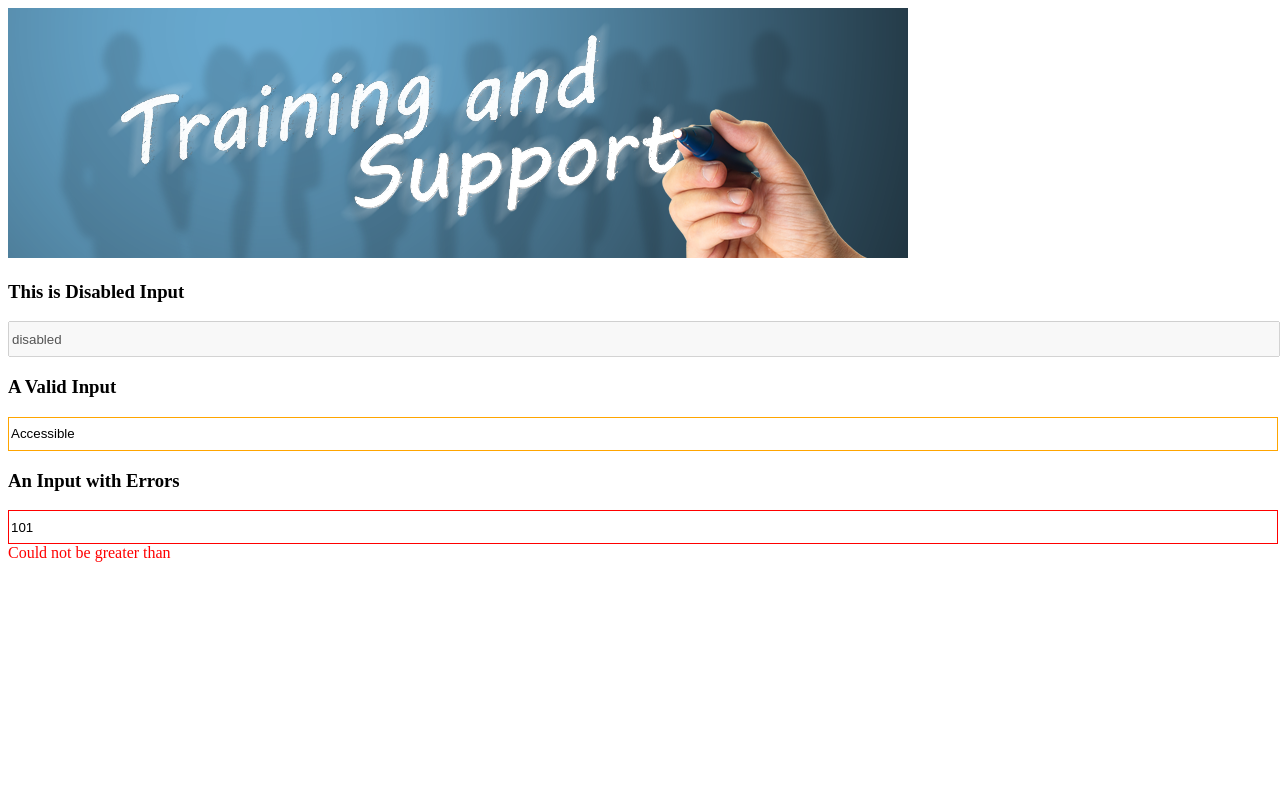
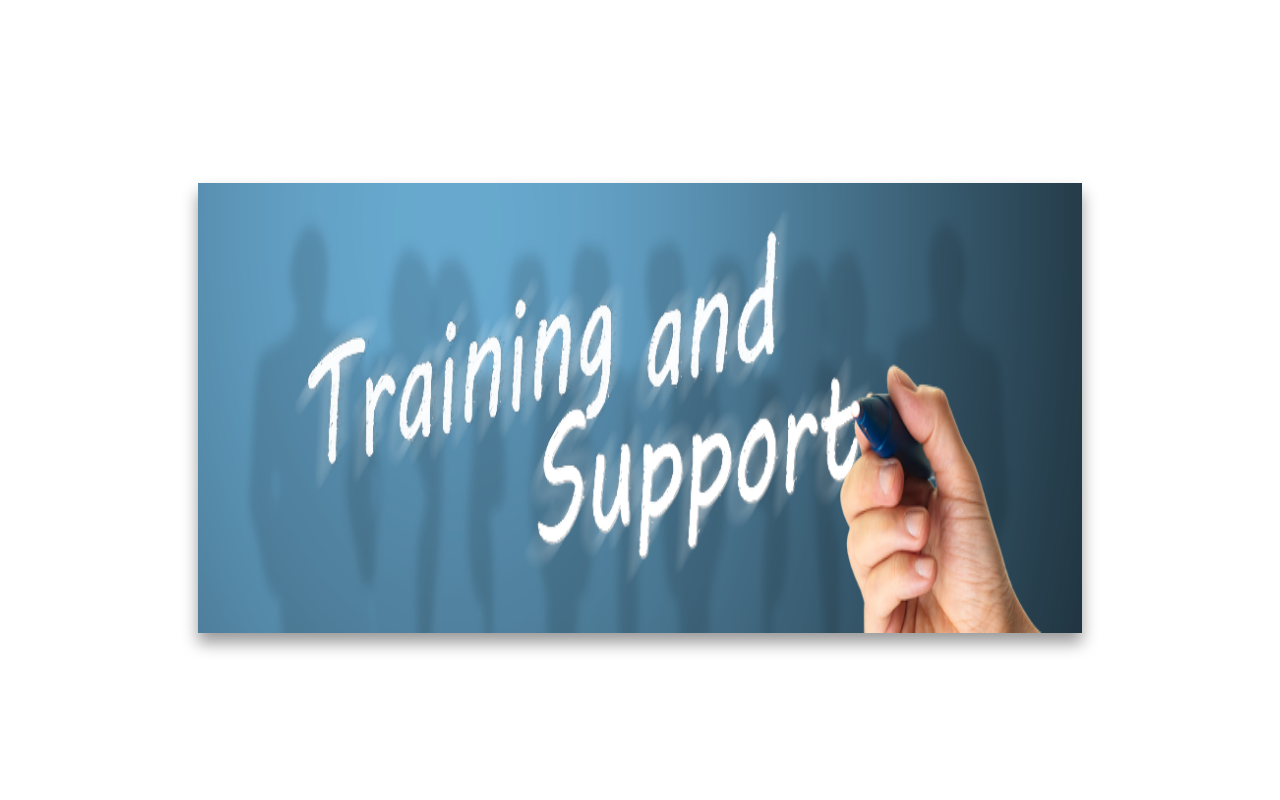
Before and after one commit to Siddhant-Jain-associate/React-Training, a React (Create React App) app: page / in a window 1280 px wide. Shown: the top 800 px of the page. Built offline with nearby package versions, Linux system fonts and the light colour scheme.

Commit message:
Day-5 react Training Complete

```diff
--- a/package.json
+++ b/package.json
@@ -37,6 +37,7 @@
   },
   "devDependencies": {
     "eslint-config-airbnb": "^18.2.1",
-    "husky": "^6.0.0"
+    "husky": "^6.0.0",
+    "styled-components": "^5.2.3"
   }
 }
--- a/src/App.jsx
+++ b/src/App.jsx
@@ -1,41 +1,12 @@
 import React from 'react';
-import {useEffect,useState} from 'react';
 import Pages from './pages/index';
-import PropTypes from 'prop-types';
-import Slider from './components/Slider/Slider';
-import {getNextRoundRobin} from './libs/utils/math';
 
-function App(props) {
-
-  const path = ['cloud.jpg','default.png','dns-server.png','full-stack-web-development.jpg','js.jpg','load-balancer.png'];
-
-  const [images,setImages] = useState([]);
-  const [defaultImage,setDefaultImages] = useState('/images/default.png');
-  const [duration,setDuration] = useState(2000);
-  const [height,setHeight]= useState(200);
-  const [random,setRandom] = useState(false);
-  useEffect(() => {
-    let interval = setInterval(getNextRoundRobin,2000);
-    console.log(interval);
-    return () => {
-      clearInterval(interval);
-    }
-  },[]);
-
+function App() {
   return (
     <div>
-            <Slider defaultBanner={defaultImage} altText="Default Banner" random={random.toString()} height={props.height}/>
-             <Pages />
+      <Pages />
     </div>
   );
 }
 
-App.propTypes = {
-  defaultBanner:PropTypes.string,
-  height:PropTypes.number,
-  duration:PropTypes.number,
-  banners:PropTypes.array,
-  random:PropTypes.bool,
-}
-
 export default App;
--- a/src/components/Slider/Slider.jsx
+++ b/src/components/Slider/Slider.jsx
@@ -1,16 +1,53 @@
-import React from 'react';
-import './Slider.css';
+import React,{useRef,useEffect} from "react";
+import styled from "styled-components";
+
+
+const Wrapper = styled.div`
+  position: relative;
+  width: 70%;
+  overflow: hidden;
+  box-shadow: 0 10px 15px rgba(0, 0, 0, 0.4);
+`;
+
+
+const Slide = styled.div`
+
+    display:flex;
+    width:100%;
+    height:450px;
+    transition:transform 0.6s ease-in-out;
+    transform:${props=>`translateX(${props.xPosition}px)`};
+
+    img{
+        width:100%;
+        height:100%;
+    }
+`;
+
+
+const Slider = (props)=>{
+
+    const slideRef = useRef();
+    useEffect(()=>{
+        if(slideRef.current){
+            const width = slideRef.current.clientWidth;
+            console.log(width);
+            props.setWidth(width);
+        }
+    },[props.setWidth])
 
 
 
-const Slider = (props)=>{
-    const style={
-        margin:"auto"
-    }
-    return(
-        <div>
-            <img style={style} src={props.defaultBanner} alt={props.altText} height={props.height} random={props.random} />
-        </div>
+    return (
+        <Wrapper>
+            <Slide xPosition={props.xPosition} ref={slideRef}>
+                {props.images.map((img,i)=>{
+                    return(
+                    <img src={process.env.PUBLIC_URL+img} alt="images" key={i} />)
+                })}
+            </Slide>
+        </Wrapper>
     )
 }
+
 export default Slider;
--- a/src/components/Slider/index.js
+++ /dev/null
@@ -1 +0,0 @@
-export * from './Slider';
--- /dev/null
+++ b/src/pages/SliderDemo/SliderDemo.jsx
@@ -0,0 +1,52 @@
+import React,{useState,useEffect} from 'react';
+
+import Slider from '../../components/Slider/Slider';
+import styled from "styled-components";
+
+const Wrapper = styled.div`
+  width:100%;
+  height:100vh;
+  display:flex;
+  justify-content:center;
+  align-items:center;
+
+  `;
+
+  const SliderDemo = ()=>{
+    const [index,setIndex] = useState(0);
+    const [width,setWidth] = useState(0);
+    const [xPosition,setXPosition] = useState(0);
+
+    const images= ['/images/cloud.jpg','/images/default.png','/images/dns-server.png','/images/full-stack-web-development.jpg','/images/js.jpg'];
+
+    const handleClicknext = () =>{
+      if(index === images.length-1){
+        setIndex(0);
+        setXPosition(0);
+      }else{
+        setIndex(index+1);
+        setXPosition(xPosition-width);
+      }
+    }
+
+    useEffect(() => {
+      let Autoplay = setInterval(handleClicknext,3000);
+      return () => {
+        clearInterval(Autoplay);
+      }
+    }, [handleClicknext])
+
+
+    return(
+      <Wrapper classname="SliderDemo">
+        <Slider
+        images={images}
+        setWidth={setWidth}
+        xPosition={xPosition}
+        handleClicknext={handleClicknext}
+        />
+      </Wrapper>
+  )
+}
+
+export default SliderDemo;
--- a/src/pages/index.js
+++ b/src/pages/index.js
@@ -1,10 +1,12 @@
 import React from 'react';
 import TextFieldDemo from './TextFieldDemo/TextFieldDemo';
-
+import Slider from './SliderDemo/SliderDemo';
 const Pages = () =>{
     return (
         <div>
+            <Slider />
             <TextFieldDemo />
+
         </div>
     )
 }
```
Also changed, not shown: public/images/load-balancer.png (deleted), src/components/Slider/Slider.css (deleted), 1 other file (tests, documents, lock files or other folders).
